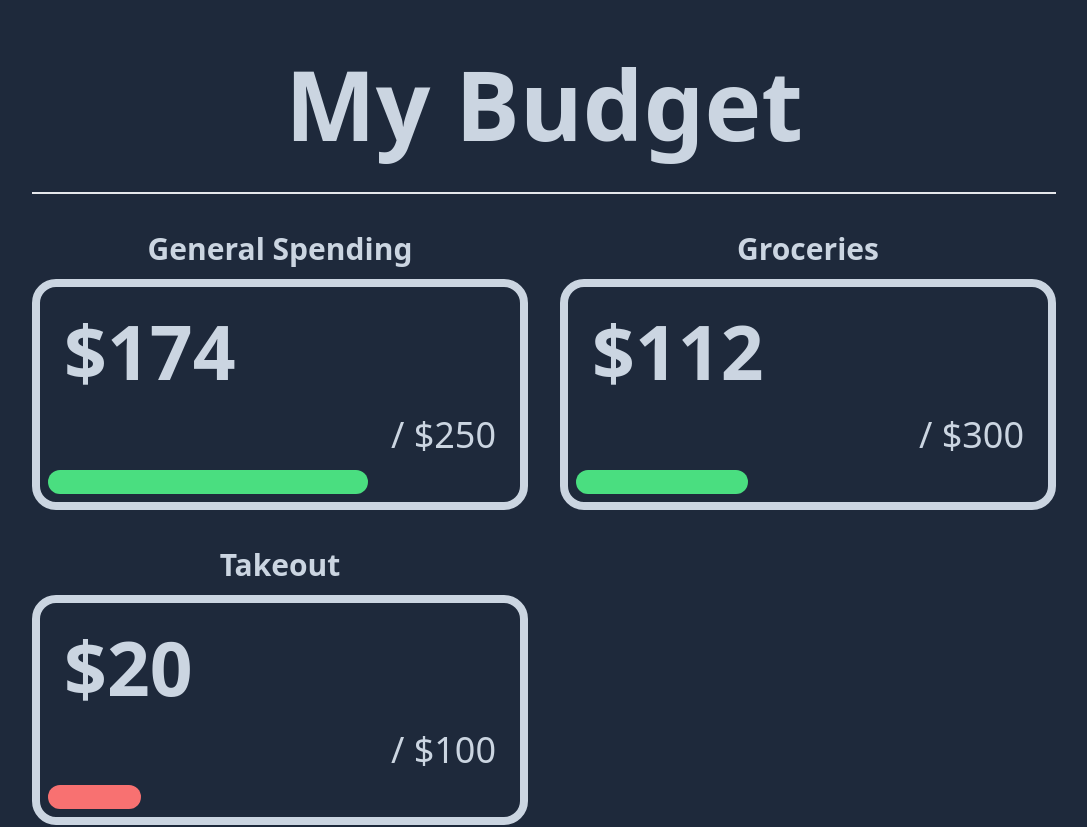
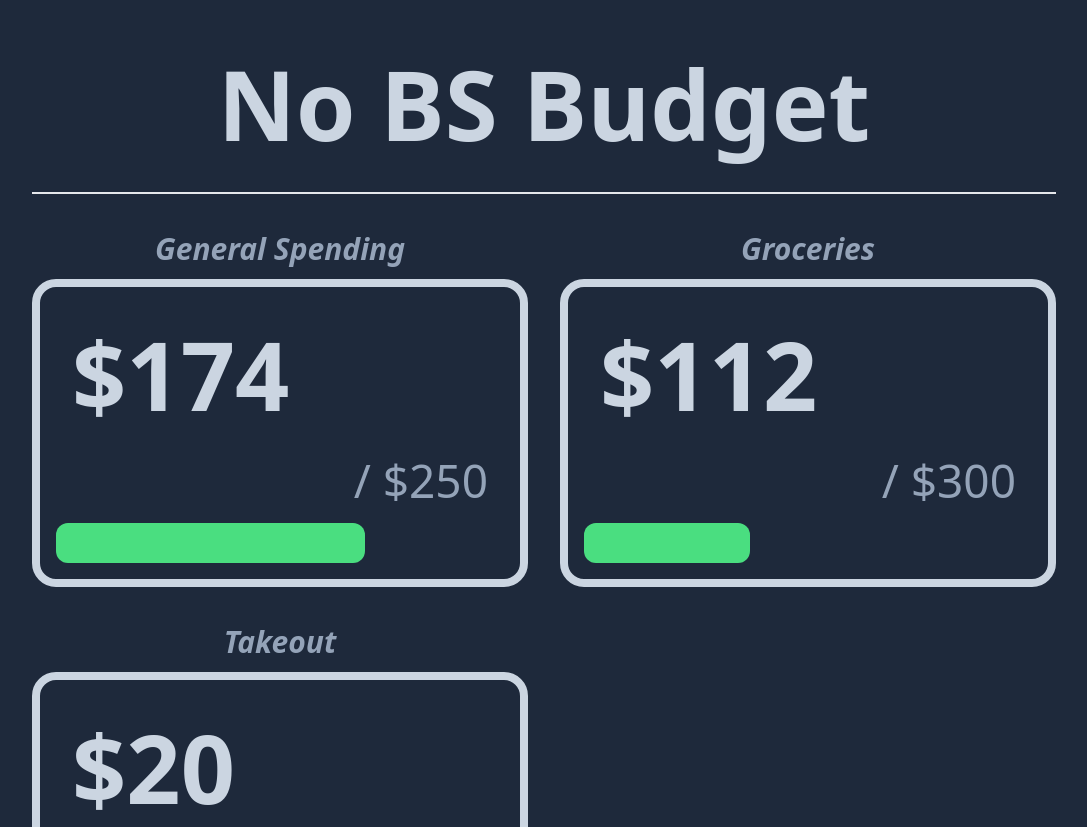
Before and after one commit to Aivaxela/budgeting-app, a React (Vite) app: page / in a window 1280 px wide. Shown: the top 827 px of the page, without its empty margins (96-1183 px from the left). Built offline with nearby package versions, Linux system fonts and the light colour scheme.

Commit message:
feat: update budget display and add adjustment functionality in BudgetButton component

```diff
--- a/src/components/App.jsx
+++ b/src/components/App.jsx
@@ -5,8 +5,8 @@ export function App() {
   return (
     <div className="justify-center border-black p-8 bg-slate-800 min-h-screen">
       <div className="max-w-5xl mx-auto">
-        <h1 className="font-extrabold text-[96px] border-b-2 pb-4 text-center text-slate-300 mb-8">
-          My Budget
+        <h1 className="font-extrabold text-[60px] md:text-[96px] border-b-2 pb-4 text-center text-slate-300 mb-8">
+          No BS Budget
         </h1>
         <div className="grid grid-cols-2 gap-8">
           <BudgetButton
--- a/src/components/BudgetButton.jsx
+++ b/src/components/BudgetButton.jsx
@@ -1,21 +1,61 @@
-import { useState } from "react";
+import { useEffect, useState } from "react";
 
 export default function BudgetButton({ title, remaining, max }) {
-  const [progressBarValue, setProgressBarValue] = useState(
-    Math.floor((remaining / max) * 100)
+  const [progressBarValue, setProgressBarValue] = useState(0);
+  const [remainingValue, setRemainingValue] = useState(remaining);
+  const [maxValue, setMaxValue] = useState(max);
+  const [buttonState, setButtonState] = useState("view");
+  const [inputValue, setInputValue] = useState(0);
+
+  const onBoxClick = () => {
+    setButtonState("adjust");
+  };
+
+  const onAddClick = () => {
+    setRemainingValue((prev) =>
+      Math.min(prev + parseInt(inputValue), maxValue)
     );
+    setButtonState("view");
+  };
+
+  const onSubClick = () => {
+    setRemainingValue((prev) => Math.max(prev - parseInt(inputValue), 0));
+    setButtonState("view");
+  };
+
+  const onMaxClick = () => {
+    setMaxValue(parseInt(inputValue));
+    if (remainingValue > parseInt(inputValue)) {
+      setRemainingValue(parseInt(inputValue));
+    }
+  };
+
+  const onBackClick = () => {
+    setButtonState("view");
+  };
+
+  const adjustmentButtonsClass =
+    "text-slate-300 font-semibold text-[14px] sm:text-[18px] md:text-[28px] rounded-xl border-8 p-1";
+
+  useEffect(() => {
+    setProgressBarValue(Math.floor((remainingValue / maxValue) * 100));
+  }, [remainingValue, maxValue]);
 
   return (
     <div>
-      <h2 className="text-slate-300 font-semibold text-center text-[30px] mb-2">
+      <h2 className="text-slate-400 font-semibold italic text-center text-[30px] mb-2">
         {title}
       </h2>
-      <div className="border-8 border-slate-300 rounded-3xl p-2 hover:bg-slate-300 group">
-        <p className="text-[75px] text-slate-300 font-extrabold text-left pl-4 group-hover:text-slate-800">
-          {`$${remaining}`}
+      {buttonState === "view" && (
+        <button
+          onClick={() => onBoxClick()}
+          className=" flex flex-col border-8 border-slate-300 rounded-3xl w-full p-4 hover:bg-slate-300 group"
+        >
+          <p className="text-[50px] md:text-[95px] text-slate-300 font-extrabold text-left pl-4 group-hover:text-slate-800">
+            {`$${remainingValue}`}
           </p>
-        <p className="text-[36px] text-slate-300 font-normal text-right pr-4 pb-2 group-hover:text-slate-800">
-          {` / $${max}`}
+          <p className="text-[28px] md:text-[46px] text-slate-400 font-normal text-right pr-4 pb-2 group-hover:text-slate-800 self-end">
+            {` / $${maxValue}`}
           </p>
           <div
             style={{
@@ -24,9 +64,60 @@ export default function BudgetButton({ title, remaining, max }) {
             }}
             className={`${
               progressBarValue > 35 ? "bg-green-400" : "bg-red-400"
-          } h-6 rounded-xl`}
+            } h-10 mt-auto rounded-xl`}
           ></div>
+        </button>
+      )}
+      {buttonState === "adjust" && (
+        <div className=" flex flex-col border-4 md:border-8 border-slate-300 rounded-3xl w-full p-2 md:p-4">
+          <div className="flex flex-col md:flex-row items-center mb-8">
+            <input
+              placeholder="0"
+              maxLength={10}
+              onClick={() => setInputValue("")}
+              value={inputValue}
+              onChange={(e) => setInputValue(e.target.value)}
+              className="rounded-xl bg-slate-900 text-[50px] w-[95%] md:w-[75%] outline-none border-slate-300 border-4 text-slate-300 font-semibold px-2"
+            ></input>
+            <div className="hidden md:flex flex-col items-end w-[25%]">
+              <p className="text-[30px] text-slate-300 font-extrabold">
+                {`$${remainingValue}`}
+              </p>
+              <p className="text-[24px] text-slate-300 font-normal">
+                {` / $${maxValue}`}
+              </p>
             </div>
+          </div>
+          <div className="flex gap-2 h-auto justify-between">
+            <button
+              onClick={() => onSubClick()}
+              className=" w-[70%] font-extrabold text-[16px] sm:text-[24px] md:text-[42px] rounded-xl border-8 p-1 text-red-400 border-red-400 hover:bg-red-400 hover:text-slate-800"
+            >
+              subtract
+            </button>
+            <div className="flex flex-col gap-4 justify-between">
+              <button
+                onClick={() => onAddClick()}
+                className={`${adjustmentButtonsClass} text-green-400 border-green-400 hover:bg-green-400 hover:text-slate-800`}
+              >
+                add
+              </button>
+              <button
+                onClick={() => onMaxClick()}
+                className={`${adjustmentButtonsClass} text-purple-400 border-purple-400 hover:bg-purple-400 hover:text-slate-800`}
+              >
+                set max
+              </button>
+              <button
+                onClick={() => onBackClick()}
+                className={`${adjustmentButtonsClass} text-gray-400 border-gray-400 hover:bg-gray-400 hover:text-slate-800`}
+              >
+                back
+              </button>
+            </div>
+          </div>
+        </div>
+      )}
     </div>
   );
 }
```
Lines whose indentation alone changed are shown as unchanged.
